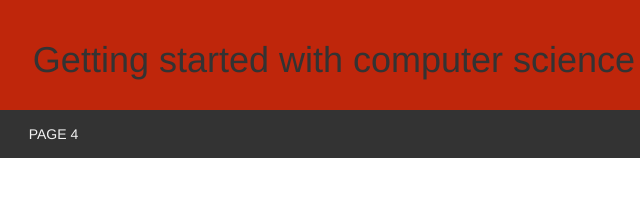
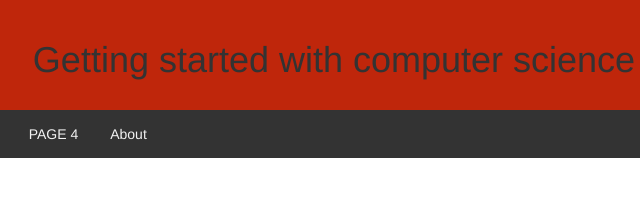
Before and after one commit to Maharshi-Yeluri/learningcurve, a plain HTML site: page page4.html in a window 1280 px wide. Shown: the top 215 px of the page, 306-946 px from the left. Drawn offline with nearby package versions, Linux system fonts and the light colour scheme.

Commit message:
links error

```diff
--- a/page4.html
+++ b/page4.html
@@ -89,6 +89,7 @@ h3{
   <a href="page2.html">PAGE 2</a>
   <a href="page3.html">PAGE 3</a>
   <a href="page4.html">PAGE 4</a>
+<a href="info.html">About</a>
 
 
 </div></br></br>
```
